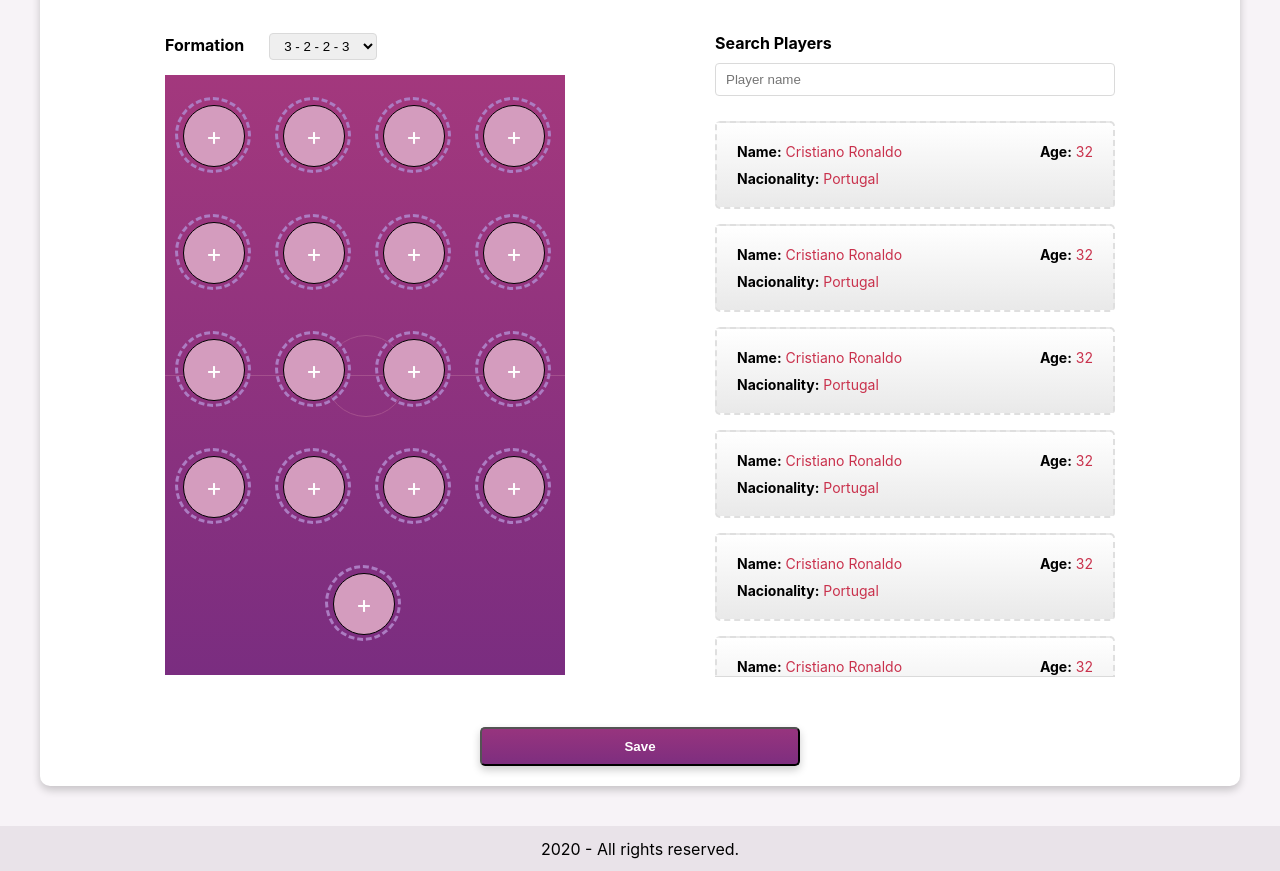
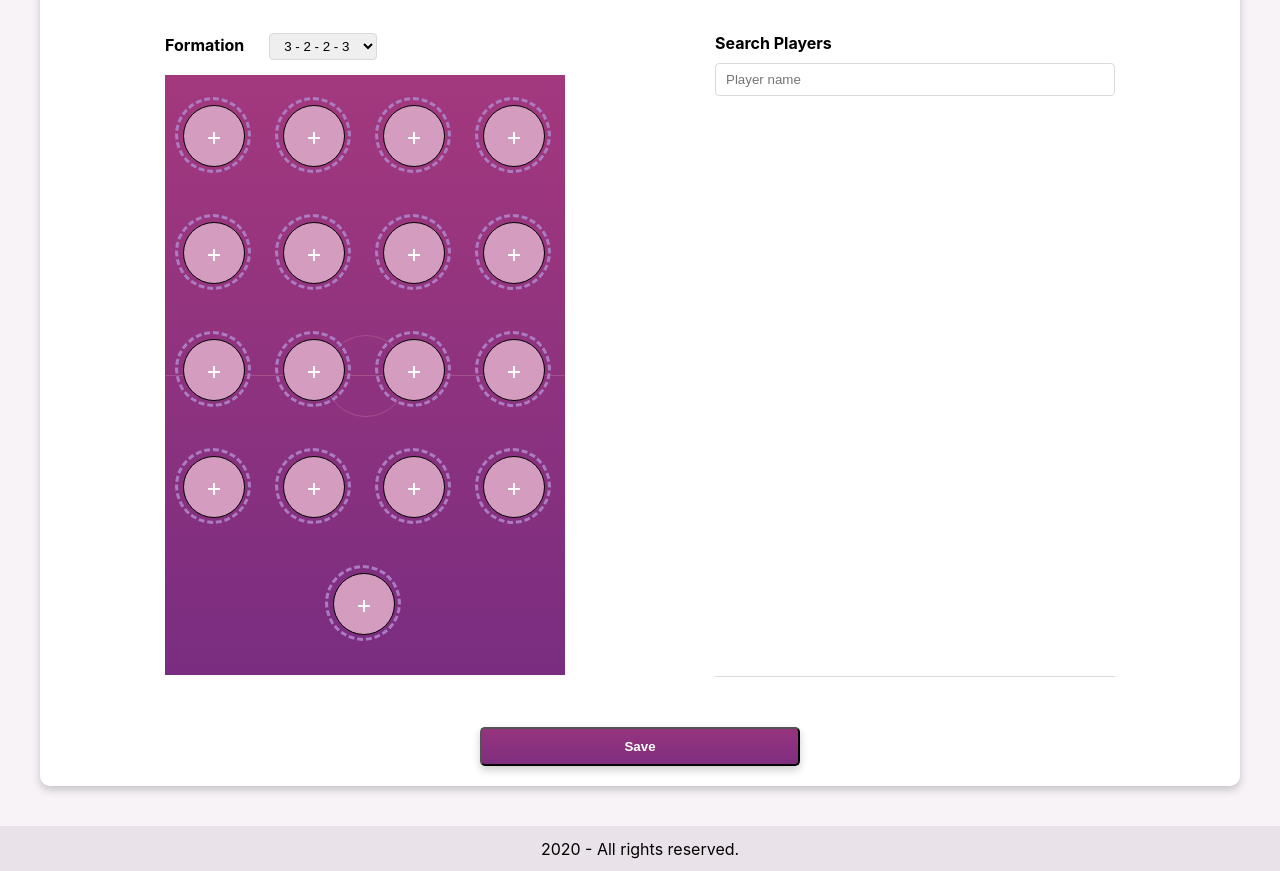
Before and after one commit to edsonsenna/squad-management, a React (Create React App) app: page /create in a window 1280 px wide. Shown: the part 720-1591 px from the top of the page. Built offline with nearby package versions, Linux system fonts and the light colour scheme.

Commit message:
Creating api footbal search support

```diff
--- a/package.json
+++ b/package.json
@@ -13,6 +13,7 @@
     "@types/react-dom": "^16.9.0",
     "@types/react-redux": "^7.1.9",
     "@types/react-router-dom": "^5.1.6",
+    "axios": "^0.21.0",
     "material-ui-chip-input": "^1.1.0",
     "react": "^17.0.0",
     "react-dom": "^17.0.0",
--- a/src/reducers/index.tsx
+++ b/src/reducers/index.tsx
@@ -1,3 +1,4 @@
+import { ActionProps, StateProps } from "../shared/Interfaces";
 
 const INITIAL_STATE = {
     squads: [
@@ -5,25 +6,31 @@ const INITIAL_STATE = {
             name: 'Barcelona',
             description: 'Barcelona Squad',
             website: 'https://barcelona.com.br',
+            type: 'real',
+            players: [
+                {
+                    id: '32424dsfsdf',
+                    name: 'Cristiano Ronaldo',
+                    age: 32,
+                    nacionality: 'Portugal',
+                    row: 1,
+                    column: 1
+                }
+            ]
+        },
+        {
+            name: 'Real Madrid',
+            description: 'Real Madrid Squad',
+            website: 'https://real-madrid.com',
+            type: 'real'
+        },
+        {
+            name: 'PSG',
+            description: 'PSG Squad',
+            website: 'https://psg.com',
             type: 'real'
         }
     ]
-};
-
-interface Squad {
-    name: String,
-    description: String,
-    website: String,
-    type: String
-}
-
-interface ActionProps {
-    type: String,
-    squad: Squad
-};
-
-interface StateProps {
-    squads: Squad[]
 };
 
 const squads = (state: StateProps = INITIAL_STATE, action: ActionProps) => {
--- a/src/screens/Create/Create.css
+++ b/src/screens/Create/Create.css
@@ -144,7 +144,7 @@ select {
 
 .name-value,
 .age-value,
-.nacionatily-value {
+.nationatily-value {
     color: #c9314c;
 }
 
--- a/src/screens/Create/Create.tsx
+++ b/src/screens/Create/Create.tsx
@@ -1,9 +1,12 @@
-
-import React from 'react';
+import React, { KeyboardEvent, useState } from 'react';
 import { useForm } from 'react-hook-form';
+import axios from 'axios';
 
 import Card from '../../components/Card/Card';
 import './Create.css';
+import { PlayerProps } from '../../shared/Interfaces';
+
+const API_URL = 'https://api-football-v1.p.rapidapi.com/v2/players/search/';
 
 const defaultValues = {
     type: "real"
@@ -13,8 +16,59 @@ const Create = () => {
 
     const { register, handleSubmit } = useForm({ defaultValues });
 
+    const [debounceTime, setDebounceTime] = useState(setTimeout(() => {}, 300));
+    const [players, setPlayers] = useState([]);
+
     const onSubmit = (data: Object) => {
         console.log('Handle Submit!!', data);
+    }
+
+    const handleSearch = (event: KeyboardEvent<HTMLInputElement>) => {
+
+        if(debounceTime) {
+            clearTimeout(debounceTime);
+            setDebounceTime(setTimeout(() => {}, 300));
+        }
+
+        const name = event?.currentTarget?.value;
+
+        if(name) {
+
+            setDebounceTime(setTimeout(() => {
+                axios.get(`${API_URL}${name}`, { headers: {
+                    'x-rapidapi-host': 'api-football-v1.p.rapidapi.com',
+                    'x-rapidapi-key': '4bca5775a1msh257b6f1f625f7d4p1449eajsnc70830939a6f'
+                }})
+                .then((results) => {
+                    console.log('[FetchingData]', results)
+                    setPlayers(results.data.api.players);
+                })
+                .catch((err) => console.error);
+            }, 300));
+        }
+
+
+    }
+
+    const displayPlayersList = () => {
+
+        if(players?.length) {
+            return (players.map((player: PlayerProps) => (
+                <div key={`${player.player_id}`} className="search-results-item" draggable="true">
+                    <div className="first-item-row">
+                        <div>
+                            <span className="name-label"><b>Name:</b></span>&nbsp;<span className="name-value">{player.player_name}</span>
+                        </div>
+                        <div>
+                            <span className="age-label"><b>Age:</b></span>&nbsp;<span className="age-value">{player.age}</span>
+                        </div>
+                    </div>
+                    <div className="second-item-row">
+                        <span className="nationality-label"><b>Nationality:</b></span>&nbsp;<span className="nationatily-value">{player.nationality}</span>
+                    </div>
+                </div>
+            )))
+        }
     }
 
     return (
@@ -224,100 +278,10 @@ const Create = () => {
                     <div className="second-column">
                         <div className="input-field">
                             <label htmlFor="search-name"><b>Search Players</b></label>
-                            <input id="search-name" type="text" placeholder="Player name" className="search-name-input"/>
+                            <input id="search-name" type="text" placeholder="Player name" className="search-name-input" onKeyUp={handleSearch}/>
                         </div>
                         <div className="search-results">
-                            <div className="search-results-item" draggable="true">
-                                <div className="first-item-row">
-                                    <div>
-                                        <span className="name-label"><b>Name:</b></span>&nbsp;<span className="name-value">Cristiano Ronaldo</span>
-                                    </div>
-                                    <div>
-                                        <span className="age-label"><b>Age:</b></span>&nbsp;<span className="age-value">32</span>
-                                    </div>
-                                </div>
-                                <div className="second-item-row">
-                                    <span className="nacionality-label"><b>Nacionality:</b></span>&nbsp;<span className="nacionatily-value">Portugal</span>
-                                </div>
-                            </div>
-                            <div className="search-results-item" draggable="true">
-                                <div className="first-item-row">
-                                    <div>
-                                        <span className="name-label"><b>Name:</b></span>&nbsp;<span className="name-value">Cristiano Ronaldo</span>
-                                    </div>
-                                    <div>
-                                        <span className="age-label"><b>Age:</b></span>&nbsp;<span className="age-value">32</span>
-                                    </div>
-                                </div>
-                                <div className="second-item-row">
-                                    <span className="nacionality-label"><b>Nacionality:</b></span>&nbsp;<span className="nacionatily-value">Portugal</span>
-                                </div>
-                            </div>
-                            <div className="search-results-item" draggable="true">
-                                <div className="first-item-row">
-                                    <div>
-                                        <span className="name-label"><b>Name:</b></span>&nbsp;<span className="name-value">Cristiano Ronaldo</span>
-                                    </div>
-                                    <div>
-                                        <span className="age-label"><b>Age:</b></span>&nbsp;<span className="age-value">32</span>
-                                    </div>
-                                </div>
-                                <div className="second-item-row">
-                                    <span className="nacionality-label"><b>Nacionality:</b></span>&nbsp;<span className="nacionatily-value">Portugal</span>
-                                </div>
-                            </div>
-                            <div className="search-results-item" draggable="true">
-                                <div className="first-item-row">
-                                    <div>
-                                        <span className="name-label"><b>Name:</b></span>&nbsp;<span className="name-value">Cristiano Ronaldo</span>
-                                    </div>
-                                    <div>
-                                        <span className="age-label"><b>Age:</b></span>&nbsp;<span className="age-value">32</span>
-                                    </div>
-                                </div>
-                                <div className="second-item-row">
-                                    <span className="nacionality-label"><b>Nacionality:</b></span>&nbsp;<span className="nacionatily-value">Portugal</span>
-                                </div>
-                            </div>
-                            <div className="search-results-item" draggable="true">
-                                <div className="first-item-row">
-                                    <div>
-                                        <span className="name-label"><b>Name:</b></span>&nbsp;<span className="name-value">Cristiano Ronaldo</span>
-                                    </div>
-                                    <div>
-                                        <span className="age-label"><b>Age:</b></span>&nbsp;<span className="age-value">32</span>
-                                    </div>
-                                </div>
-                                <div className="second-item-row">
-                                    <span className="nacionality-label"><b>Nacionality:</b></span>&nbsp;<span className="nacionatily-value">Portugal</span>
-                                </div>
-                            </div>
-                            <div className="search-results-item" draggable="true">
-                                <div className="first-item-row">
-                                    <div>
-                                        <span className="name-label"><b>Name:</b></span>&nbsp;<span className="name-value">Cristiano Ronaldo</span>
-                                    </div>
-                                    <div>
-                                        <span className="age-label"><b>Age:</b></span>&nbsp;<span className="age-value">32</span>
-                                    </div>
-                                </div>
-                                <div className="second-item-row">
-                                    <span className="nacionality-label"><b>Nacionality:</b></span>&nbsp;<span className="nacionatily-value">Portugal</span>
-                                </div>
-                            </div>
-                            <div className="search-results-item" draggable="true">
-                                <div className="first-item-row">
-                                    <div>
-                                        <span className="name-label"><b>Name:</b></span>&nbsp;<span className="name-value">Cristiano Ronaldo</span>
-                                    </div>
-                                    <div>
-                                        <span className="age-label"><b>Age:</b></span>&nbsp;<span className="age-value">32</span>
-                                    </div>
-                                </div>
-                                <div className="second-item-row">
-                                    <span className="nacionality-label"><b>Nacionality:</b></span>&nbsp;<span className="nacionatily-value">Portugal</span>
-                                </div>
-                            </div>
+                            { displayPlayersList() }
                         </div>
                     </div>
                 </div>
--- a/src/screens/Home/TopFiveCard/TopFiveCard.css
+++ b/src/screens/Home/TopFiveCard/TopFiveCard.css
@@ -9,6 +9,7 @@
     padding: 0 20px;
     color: #353535;
     font-size: 14px;
+    width: calc(100% - 40px);
 }
 
 .highest-age,
--- /dev/null
+++ b/src/shared/Interfaces.tsx
@@ -0,0 +1,31 @@
+export interface Squad {
+  name: String;
+  description: String;
+  website: String;
+  type: String;
+}
+
+export interface ActionProps {
+    type: String,
+    squad: Squad
+};
+
+export interface StateProps {
+  squads: Squad[];
+};
+
+export interface PlayerProps {
+  player_id: Number;
+  player_name: String;
+  firstname?: String;
+  lastname?: String;
+  number?: String;
+  position?: String;
+  age: Number;
+  birth_date?: String;
+  birth_place?: String;
+  birth_country?: String;
+  nationality?: String;
+  height?: String;
+  weight?: String;
+}
```
Also changed, not shown: src/screens/Home/Home.tsx (+6 -4 lines), src/screens/Home/SquadsTable/SquadsTable.tsx (+10 -40 lines), 1 other file (tests, documents, lock files or other folders).
